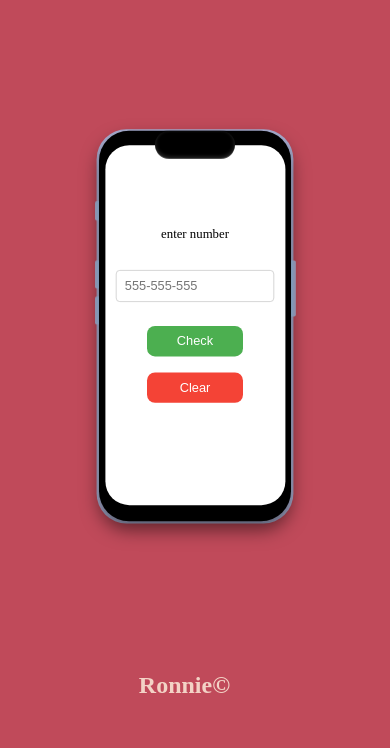
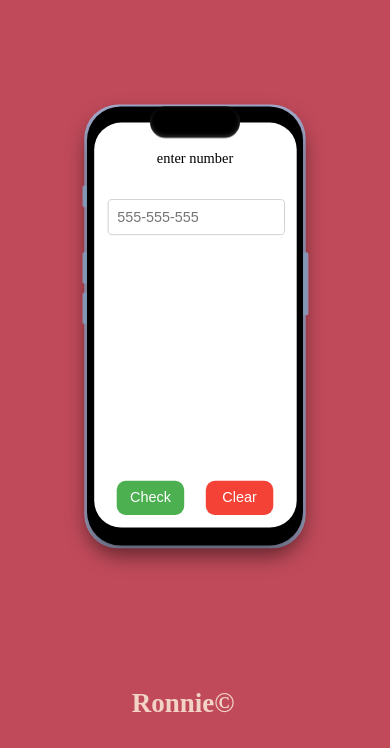
Before and after one commit to Haron254-Byte/Telephone-Validator-Project, a plain HTML site: page index.html in a window 390 px wide. Shown: the part 96-844 px from the top of the page. Drawn offline with Linux system fonts and the light colour scheme.

Commit message:
Update styles.css

```diff
--- a/styles.css
+++ b/styles.css
@@ -2,26 +2,29 @@
 
 h1{
   position:absolute!important;
-  top: -80px!important;
+  top: -50px!important;
   left: 10%!important;
-   font-size:25px!important;
+   font-size:30px!important;
 
 }
 h3{
 position:absolute;
-  bottom: -80px!important;
+  bottom: -50px!important;
   left: 32%!important;
 
    font-size:30px!important;
 }
 
 body{
-  transform: scale(0.80)!important;
+  transform: scale(0.90)!important;
 }
 
 
 
 
+
+
+}
 @keyframes slideInFromLeft {
   0% {
     transform: translateX(-100%);
@@ -78,6 +81,7 @@ body {
 }
 
 #screen {
+  text-align: center;
   position: relative;
   top:-20px;
   width: 225px;
@@ -87,9 +91,6 @@ body {
   margin-top: 37.5px;
   padding: 15px;
   box-sizing: border-box;
-  display: flex;
-  flex-direction: column;
-  justify-content: center;
   align-items: center;
 }
 
@@ -111,7 +112,9 @@ body {
 }
 
 button {
-  width: 120px;
+ position: relative;
+bottom: -58%;
+  width: 75px;
   padding: 10px;
   margin: 10px;
   font-size: 16px;
```
